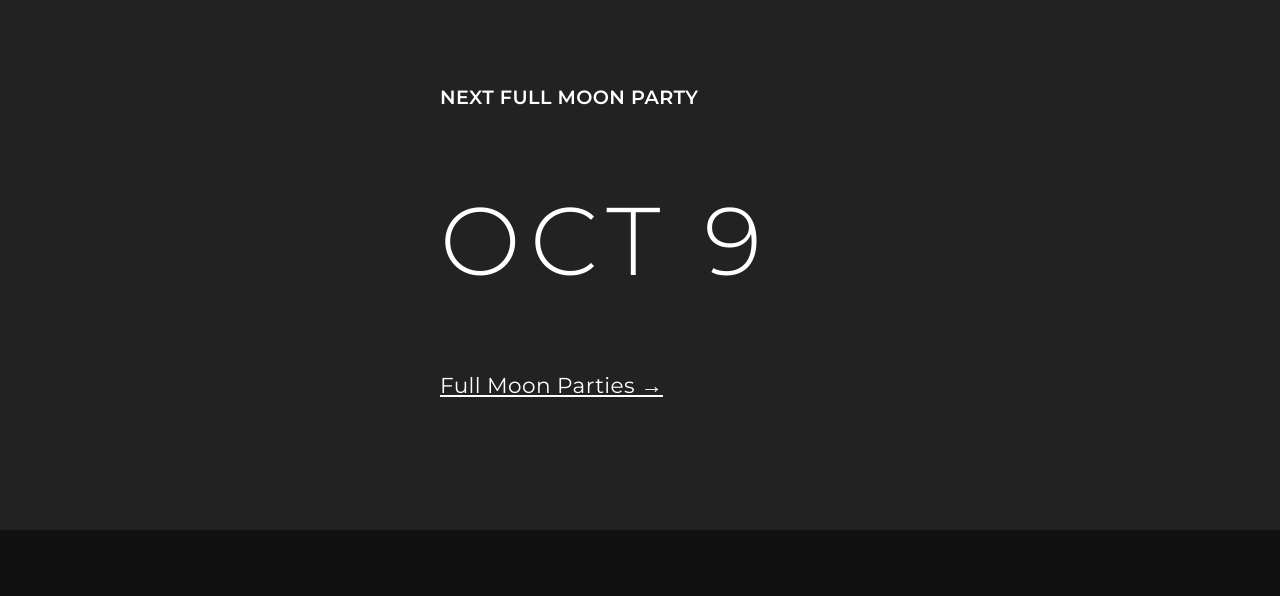
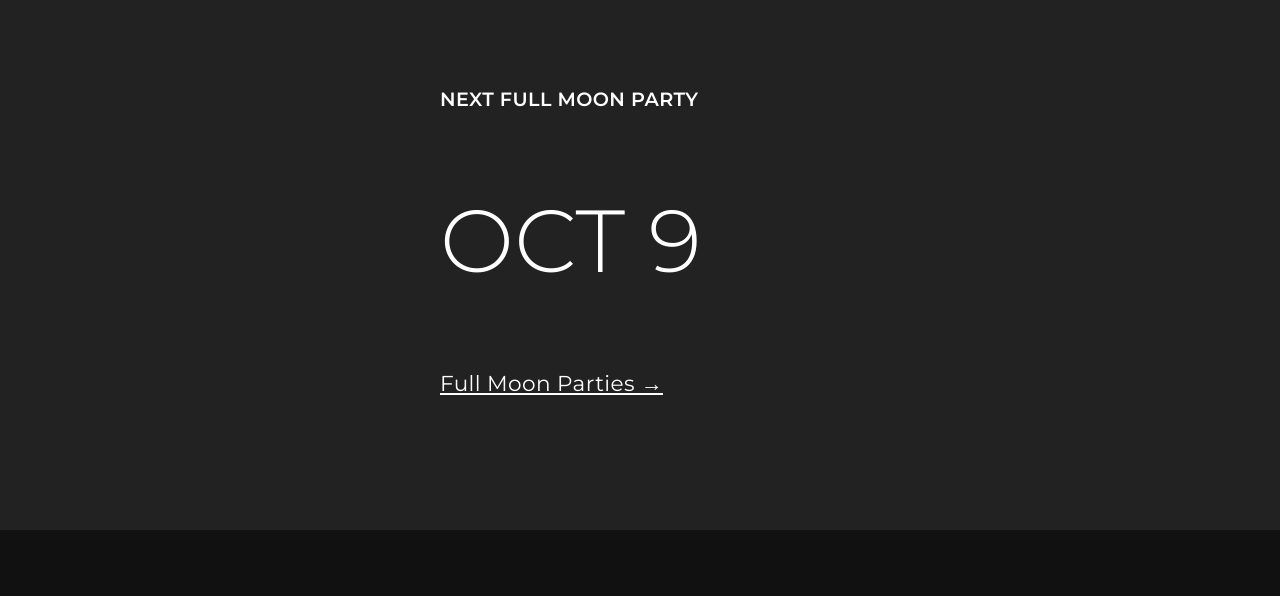
Before and after one commit to SpiritshopOfficial/spiritshopofficial.github.io, a PHP site: page / in a window 1280 px wide. Shown: the part 1260-1856 px from the top of the page. Run offline with PHP 8.4, Linux system fonts and the light colour scheme.

Commit message:
Update style.css

```diff
--- a/style.css
+++ b/style.css
@@ -226,9 +226,8 @@ h3 {
 }
 
 .date {
-  font-size: 12rem;
+  font-size: 11rem;
   line-height: 1em;
-  letter-spacing: 0.1em;
   word-wrap: break-word;
   font-weight: 300;
 }
```
